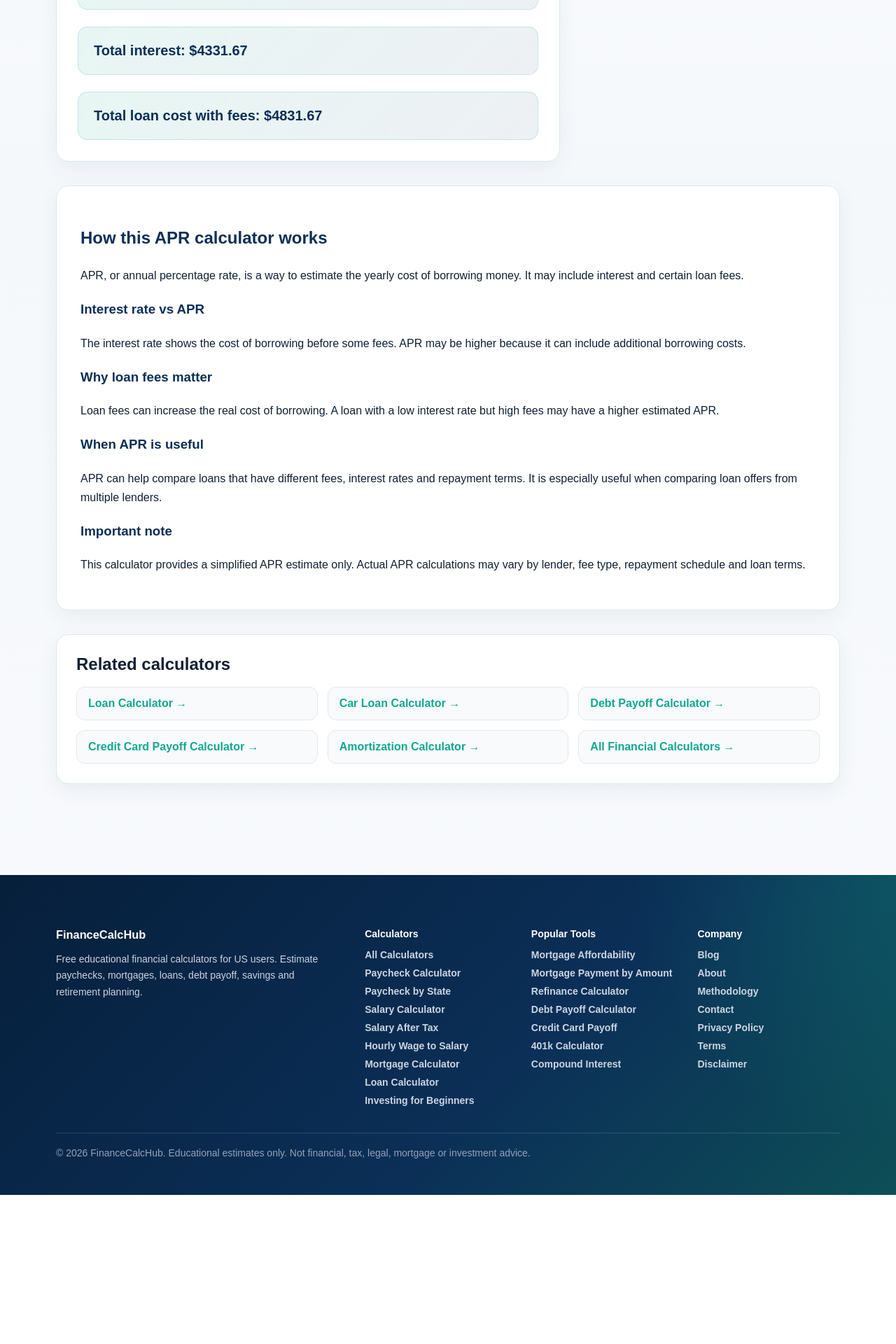
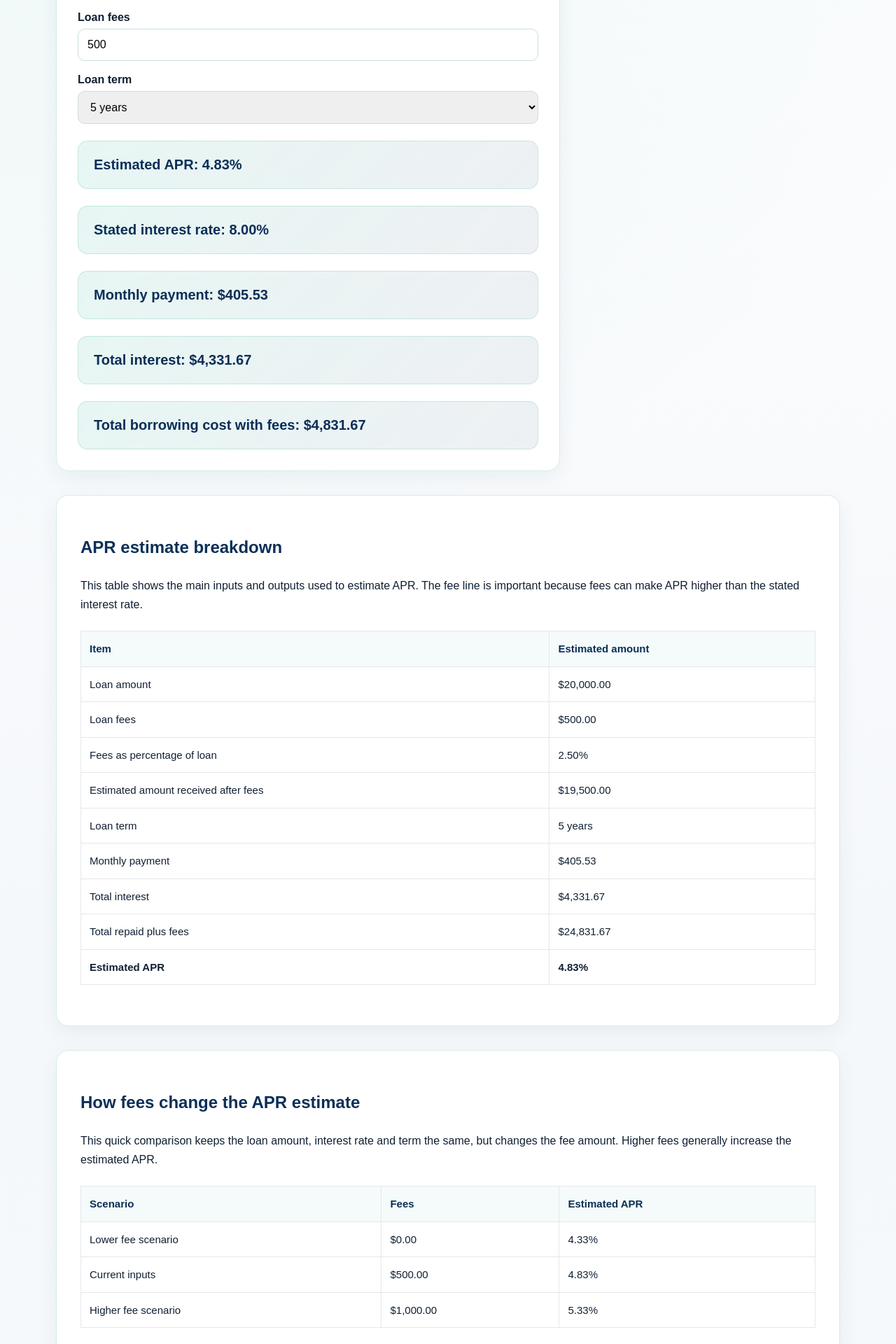
Before and after one commit to milicdejan94-ai/financecalchub, a Next.js app: page /calculators/apr in a window 1280 px wide. Shown: the part 820-2740 px from the top of the page at 70% size. Before the commit the page ends 2527 px from the top, so only its background shows below. Built offline with nearby package versions, Linux system fonts and the light colour scheme.

Commit message:
Improve APR calculator content and trust

```diff
--- a/app/calculators/apr/AprClient.tsx
+++ b/app/calculators/apr/AprClient.tsx
@@ -1,9 +1,20 @@
 'use client';
 
 import { useState } from 'react';
-import AdBanner from '../../../components/AdBanner';
 import RelatedCalculators from '../../../components/RelatedCalculators';
 import Breadcrumbs from '../../../components/Breadcrumbs';
+
+function formatCurrency(value: number) {
+  return new Intl.NumberFormat('en-US', {
+    style: 'currency',
+    currency: 'USD',
+    maximumFractionDigits: 2,
+  }).format(Number.isFinite(value) ? value : 0);
+}
+
+function formatPercent(value: number) {
+  return `${(Number.isFinite(value) ? value : 0).toFixed(2)}%`;
+}
 
 export default function AprClient() {
   const [loanAmount, setLoanAmount] = useState(20000);
@@ -11,21 +22,44 @@ export default function AprClient() {
   const [loanFees, setLoanFees] = useState(500);
   const [loanTermYears, setLoanTermYears] = useState(5);
 
+  const safeLoanAmount = Math.max(loanAmount, 0);
+  const safeFees = Math.max(loanFees, 0);
+  const safeTermYears = Math.max(loanTermYears, 1);
+  const numberOfPayments = safeTermYears * 12;
   const monthlyRate = interestRate / 100 / 12;
-  const numberOfPayments = loanTermYears * 12;
 
   const monthlyPayment =
-    monthlyRate > 0
-      ? loanAmount *
+    safeLoanAmount > 0 && numberOfPayments > 0
+      ? monthlyRate > 0
+        ? safeLoanAmount *
           ((monthlyRate * Math.pow(1 + monthlyRate, numberOfPayments)) /
             (Math.pow(1 + monthlyRate, numberOfPayments) - 1))
-      : loanAmount / numberOfPayments;
+        : safeLoanAmount / numberOfPayments
+      : 0;
 
   const totalPayments = monthlyPayment * numberOfPayments;
-  const totalInterest = totalPayments - loanAmount;
-  const totalCost = totalInterest + loanFees;
+  const totalInterest = Math.max(totalPayments - safeLoanAmount, 0);
+  const totalBorrowingCost = totalInterest + safeFees;
+  const estimatedApr =
+    safeLoanAmount > 0 && safeTermYears > 0
+      ? (totalBorrowingCost / safeLoanAmount / safeTermYears) * 100
+      : 0;
 
-  const estimatedApr = ((totalCost / loanAmount) / loanTermYears) * 100;
+  const amountReceivedAfterFees = Math.max(safeLoanAmount - safeFees, 0);
+  const feePercentOfLoan = safeLoanAmount > 0 ? (safeFees / safeLoanAmount) * 100 : 0;
+  const totalRepaidWithFees = totalPayments + safeFees;
+
+  const higherFees = safeFees + 500;
+  const higherFeeApr =
+    safeLoanAmount > 0 && safeTermYears > 0
+      ? ((totalInterest + higherFees) / safeLoanAmount / safeTermYears) * 100
+      : 0;
+
+  const lowerFees = Math.max(safeFees - 500, 0);
+  const lowerFeeApr =
+    safeLoanAmount > 0 && safeTermYears > 0
+      ? ((totalInterest + lowerFees) / safeLoanAmount / safeTermYears) * 100
+      : 0;
 
   return (
     <section className="section">
@@ -37,16 +71,32 @@ export default function AprClient() {
             { label: 'APR Calculator' },
           ]}
         />
+
         <p className="eyebrow">APR calculator</p>
 
         <h1>APR Calculator</h1>
 
         <p>
-          Estimate annual percentage rate using loan amount, interest rate, loan
-          fees and repayment term.
+          Estimate the annual percentage rate of a loan using the loan amount,
+          stated interest rate, upfront fees and repayment term. APR can help you
+          compare loan offers because it includes more than just the interest
+          rate.
         </p>
 
-        <AdBanner slot="apr-top" />
+        <div className="content-box" style={{ marginTop: 28, marginBottom: 28 }}>
+          <h2>Compare the true cost of borrowing</h2>
+          <p>
+            A loan with a lower interest rate is not always the cheaper loan if
+            it has high origination fees, closing costs or other upfront charges.
+            This calculator estimates how those fees affect the overall borrowing
+            cost and converts the result into a simplified APR estimate.
+          </p>
+          <p>
+            Use the result as a planning estimate, not as a lender disclosure.
+            Official APR can depend on lender-specific rules, timing of fees,
+            compounding, payment schedule and regulatory calculations.
+          </p>
+        </div>
 
         <div className="calculator-box">
           <div className="input-group">
@@ -90,66 +140,203 @@ export default function AprClient() {
               <option value={5}>5 years</option>
               <option value={6}>6 years</option>
               <option value={7}>7 years</option>
+              <option value={10}>10 years</option>
+              <option value={15}>15 years</option>
+              <option value={30}>30 years</option>
             </select>
           </div>
 
-          <div className="result">Estimated APR: {estimatedApr.toFixed(2)}%</div>
-
+          <div className="result">Estimated APR: {formatPercent(estimatedApr)}</div>
+          <div className="result">Stated interest rate: {formatPercent(interestRate)}</div>
+          <div className="result">Monthly payment: {formatCurrency(monthlyPayment)}</div>
+          <div className="result">Total interest: {formatCurrency(totalInterest)}</div>
           <div className="result">
-            Monthly payment: ${monthlyPayment.toFixed(2)}
-          </div>
-
-          <div className="result">
-            Total interest: ${totalInterest.toFixed(2)}
-          </div>
-
-          <div className="result">
-            Total loan cost with fees: ${totalCost.toFixed(2)}
+            Total borrowing cost with fees: {formatCurrency(totalBorrowingCost)}
           </div>
         </div>
 
-        <AdBanner slot="apr-middle" />
+        <div className="content-box" style={{ marginTop: 34 }}>
+          <h2>APR estimate breakdown</h2>
+          <p>
+            This table shows the main inputs and outputs used to estimate APR.
+            The fee line is important because fees can make APR higher than the
+            stated interest rate.
+          </p>
+
+          <div className="table-wrap">
+            <table className="data-table">
+              <thead>
+                <tr>
+                  <th>Item</th>
+                  <th>Estimated amount</th>
+                </tr>
+              </thead>
+              <tbody>
+                <tr>
+                  <td>Loan amount</td>
+                  <td>{formatCurrency(safeLoanAmount)}</td>
+                </tr>
+                <tr>
+                  <td>Loan fees</td>
+                  <td>{formatCurrency(safeFees)}</td>
+                </tr>
+                <tr>
+                  <td>Fees as percentage of loan</td>
+                  <td>{formatPercent(feePercentOfLoan)}</td>
+                </tr>
+                <tr>
+                  <td>Estimated amount received after fees</td>
+                  <td>{formatCurrency(amountReceivedAfterFees)}</td>
+                </tr>
+                <tr>
+                  <td>Loan term</td>
+                  <td>{safeTermYears} years</td>
+                </tr>
+                <tr>
+                  <td>Monthly payment</td>
+                  <td>{formatCurrency(monthlyPayment)}</td>
+                </tr>
+                <tr>
+                  <td>Total interest</td>
+                  <td>{formatCurrency(totalInterest)}</td>
+                </tr>
+                <tr>
+                  <td>Total repaid plus fees</td>
+                  <td>{formatCurrency(totalRepaidWithFees)}</td>
+                </tr>
+                <tr>
+                  <td><strong>Estimated APR</strong></td>
+                  <td><strong>{formatPercent(estimatedApr)}</strong></td>
+                </tr>
+              </tbody>
+            </table>
+          </div>
+        </div>
+
+        <div className="content-box" style={{ marginTop: 34 }}>
+          <h2>How fees change the APR estimate</h2>
+          <p>
+            This quick comparison keeps the loan amount, interest rate and term
+            the same, but changes the fee amount. Higher fees generally increase
+            the estimated APR.
+          </p>
+
+          <div className="table-wrap">
+            <table className="data-table">
+              <thead>
+                <tr>
+                  <th>Scenario</th>
+                  <th>Fees</th>
+                  <th>Estimated APR</th>
+                </tr>
+              </thead>
+              <tbody>
+                <tr>
+                  <td>Lower fee scenario</td>
+                  <td>{formatCurrency(lowerFees)}</td>
+                  <td>{formatPercent(lowerFeeApr)}</td>
+                </tr>
+                <tr>
+                  <td>Current inputs</td>
+                  <td>{formatCurrency(safeFees)}</td>
+                  <td>{formatPercent(estimatedApr)}</td>
+                </tr>
+                <tr>
+                  <td>Higher fee scenario</td>
+                  <td>{formatCurrency(higherFees)}</td>
+                  <td>{formatPercent(higherFeeApr)}</td>
+                </tr>
+              </tbody>
+            </table>
+          </div>
+        </div>
 
         <div className="content-box" style={{ marginTop: 34 }}>
           <h2>How this APR calculator works</h2>
 
           <p>
-            APR, or annual percentage rate, is a way to estimate the yearly cost
-            of borrowing money. It may include interest and certain loan fees.
+            APR, or annual percentage rate, is a way to express the yearly cost
+            of borrowing. Unlike the interest rate alone, APR may include certain
+            loan fees. This calculator estimates the monthly payment from the
+            stated interest rate, then adds the loan fees to estimate total
+            borrowing cost.
           </p>
 
           <h3>Interest rate vs APR</h3>
-
           <p>
-            The interest rate shows the cost of borrowing before some fees. APR
-            may be higher because it can include additional borrowing costs.
+            The interest rate is the cost of borrowing before some fees. APR is
+            often higher because it can include additional borrowing costs. If a
+            loan has no fees, the APR estimate may be closer to the interest
+            rate. If a loan has large fees, the APR estimate may be noticeably
+            higher.
           </p>
 
           <h3>Why loan fees matter</h3>
+          <p>
+            Fees can change the real cost of a loan. For example, a loan with an
+            8% interest rate and $500 in fees may cost more than a similar loan
+            with the same rate and no fees. APR helps make that difference easier
+            to compare.
+          </p>
 
+          <h3>Example APR estimate</h3>
           <p>
-            Loan fees can increase the real cost of borrowing. A loan with a low
-            interest rate but high fees may have a higher estimated APR.
+            Suppose someone borrows $20,000 for 5 years at an 8% stated interest
+            rate and pays $500 in fees. The calculator estimates the monthly
+            payment, total interest over the loan term and then adds the fee cost
+            to estimate the annualized borrowing cost.
           </p>
 
           <h3>When APR is useful</h3>
-
           <p>
-            APR can help compare loans that have different fees, interest rates
-            and repayment terms. It is especially useful when comparing loan
-            offers from multiple lenders.
+            APR can be useful when comparing personal loans, auto loans,
+            mortgage offers or refinance options. It is especially helpful when
+            two loans have different fees, terms or interest rates.
           </p>
 
-          <h3>Important note</h3>
+          <h3>Important limitations</h3>
+          <p>
+            This is a simplified educational APR estimate. Actual lender APR can
+            vary depending on fee type, payment timing, compounding, loan rules,
+            credit profile, closing costs and regulatory disclosure methods. Use
+            lender disclosures for official loan comparisons.
+          </p>
+        </div>
 
+        <div className="content-box" style={{ marginTop: 34 }}>
+          <h2>Frequently asked questions</h2>
+
+          <h3>Why is APR higher than the interest rate?</h3>
           <p>
-            This calculator provides a simplified APR estimate only. Actual APR
-            calculations may vary by lender, fee type, repayment schedule and
-            loan terms.
+            APR can be higher because it may include certain fees in addition to
+            interest. A loan with origination fees or closing costs usually has a
+            higher APR than its stated interest rate.
+          </p>
+
+          <h3>Does a lower interest rate always mean a cheaper loan?</h3>
+          <p>
+            Not always. A lower interest rate can still come with high fees. APR
+            helps compare the broader borrowing cost, but you should also review
+            total payments, monthly payment and lender terms.
+          </p>
+
+          <h3>Is this the same as a lender APR disclosure?</h3>
+          <p>
+            No. This calculator provides a simplified estimate for planning and
+            comparison. Official APR disclosures may use more detailed lender and
+            regulatory calculations.
+          </p>
+
+          <h3>Can APR be used for credit cards?</h3>
+          <p>
+            Credit card APR works differently because balances can change each
+            month and interest may compound daily. This calculator is better for
+            fixed-term loans with a known loan amount and repayment period.
           </p>
         </div>
 
         <RelatedCalculators
+          title="Related loan calculators"
           tools={[
             {
               title: 'Loan Calculator',
@@ -160,25 +347,23 @@ export default function AprClient() {
               href: '/calculators/car-loan',
             },
             {
-              title: 'Debt Payoff Calculator',
-              href: '/calculators/debt-payoff',
+              title: 'Mortgage Calculator',
+              href: '/calculators/mortgage',
             },
             {
-              title: 'Credit Card Payoff Calculator',
-              href: '/calculators/credit-card-payoff',
+              title: 'Refinance Calculator',
+              href: '/calculators/refinance',
             },
             {
               title: 'Amortization Calculator',
               href: '/calculators/amortization',
             },
             {
-              title: 'All Financial Calculators',
-              href: '/calculators',
+              title: 'Methodology',
+              href: '/methodology',
             },
           ]}
         />
-
-        <AdBanner slot="apr-bottom" />
       </div>
     </section>
   );
--- a/app/calculators/apr/page.tsx
+++ b/app/calculators/apr/page.tsx
@@ -1,9 +1,10 @@
+import type { Metadata } from 'next';
 import AprClient from './AprClient';
 
-export const metadata = {
+export const metadata: Metadata = {
   title: 'APR Calculator | Estimate Annual Percentage Rate',
   description:
-    'Free APR calculator. Estimate annual percentage rate based on loan amount, fees, interest rate and loan term.',
+    'Free APR calculator. Estimate annual percentage rate, monthly payment, total interest and total borrowing cost using loan amount, interest rate, fees and loan term.',
 };
 
 export default function AprPage() {
```
Lines whose indentation alone changed are shown as unchanged.
